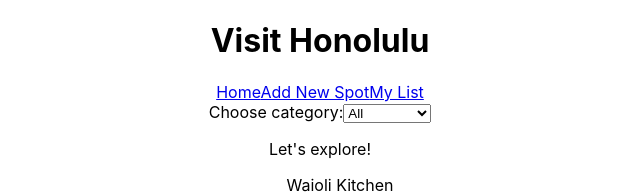
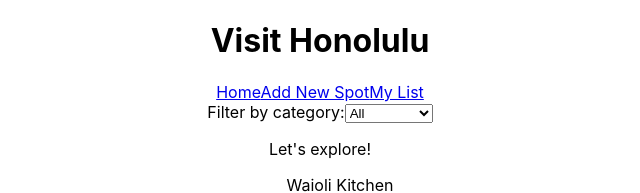
Before and after one commit to Pokasana/phase-2-project, a React (Create React App) app: page / in a window 1280 px wide. Shown: the top 193 px of the page, without its empty margins (320-960 px from the left). Built offline with nearby package versions, Linux system fonts and the light colour scheme; data requests are answered from the project's data file.

Commit message:
replace for attributes to htmlFor in Filter.js and AddNewLocation.js

```diff
--- a/src/AddNewLocation.js
+++ b/src/AddNewLocation.js
@@ -4,11 +4,11 @@ function AddNewLocation() {
     return (
       <div className="add-new">
         <form>
-          <label for="name">Location Name:</label>
+          <label htmlFor="name">Location Name:</label>
           <input type="text" id="newName"></input>
-          <label for="address">Address:</label>
+          <label htmlFor="address">Address:</label>
           <input type="text" id="newAddress"></input>
-          <label for="category">Category:</label>
+          <label htmlFor="category">Category:</label>
           <input type="text" id="newCategory"></input>
 
           <input type="submit" value="Submit"></input>
--- a/src/Filter.js
+++ b/src/Filter.js
@@ -3,7 +3,7 @@ import React from 'react';
 function Filter() {
     return (
         <div className="filter">
-            <label>Choose category:</label>
+            <label htmlFor="category-filter">Filter by category:</label>
 
             <select id="category">
             <option value="all">All</option>
```
